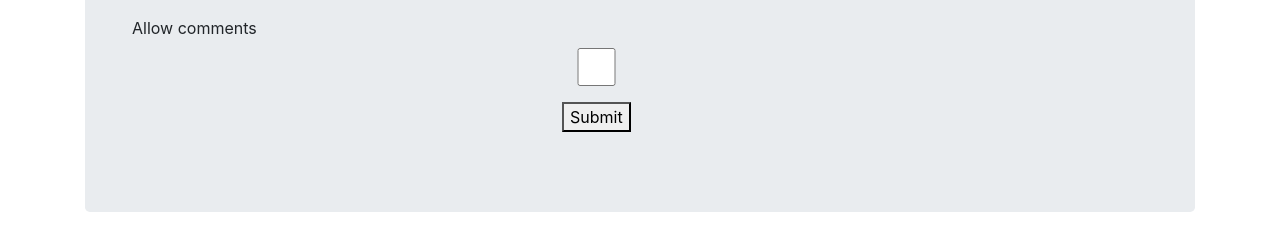
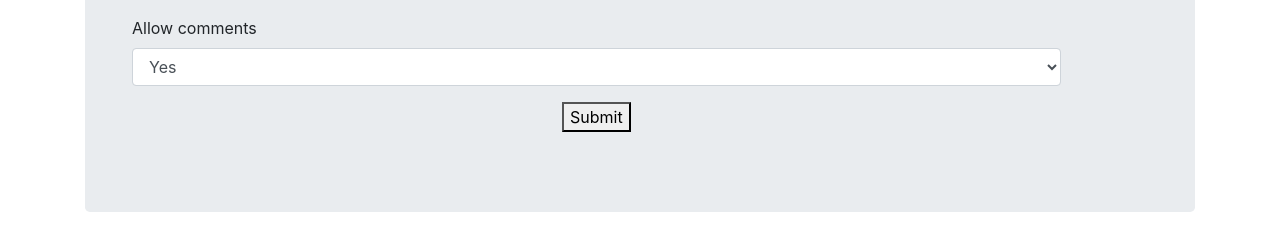
Before and after one commit to Mixiir/warket, a Django app: page /auctions/createListing in a window 1280 px wide. Shown: the part 476-727 px from the top of the page. Run offline with Django 4.2, Linux system fonts and the light colour scheme; the visitor is signed in with stand-in values (Sample User, id 1); data that the repository does not hold is empty; some libraries are stand-ins or nearby versions.

Commit message:
Comments allowed and not allowed

```diff
--- a/auctions/templates/auctions/createListing.html
+++ b/auctions/templates/auctions/createListing.html
@@ -41,11 +41,13 @@
                     </select>
                 </div>
             </div>
-        <div class="form-group mt-2">
-                <label for="commentsAllowed">Allow comments</label>
-                <input type="checkbox" name="commentsAllowed" value="True" class='form-control'>
-            <input type="hidden" name="commentsAllowed" value="False" class="form-control">
-        </div>
+<div class="form-group mt-2">
+        <label for="commentsAllowed">Allow comments</label>
+        <select class="form-control" name="commentsAllowed">
+            <option value="True">Yes</option>
+            <option value="False">No</option>
+        </select>
+</div>
             <div class="text-center">
                 <button type="submit" class="gradient-button add-listing">Submit</button>
             </div>
```
